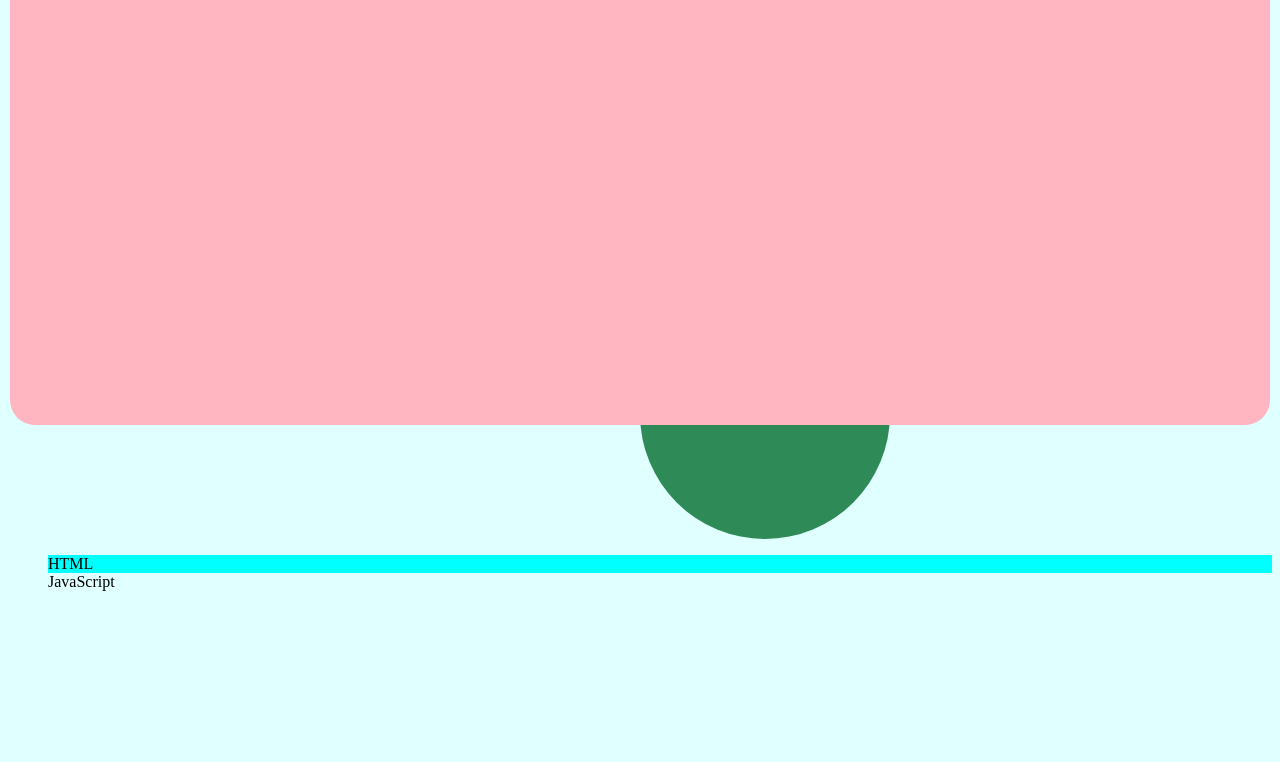
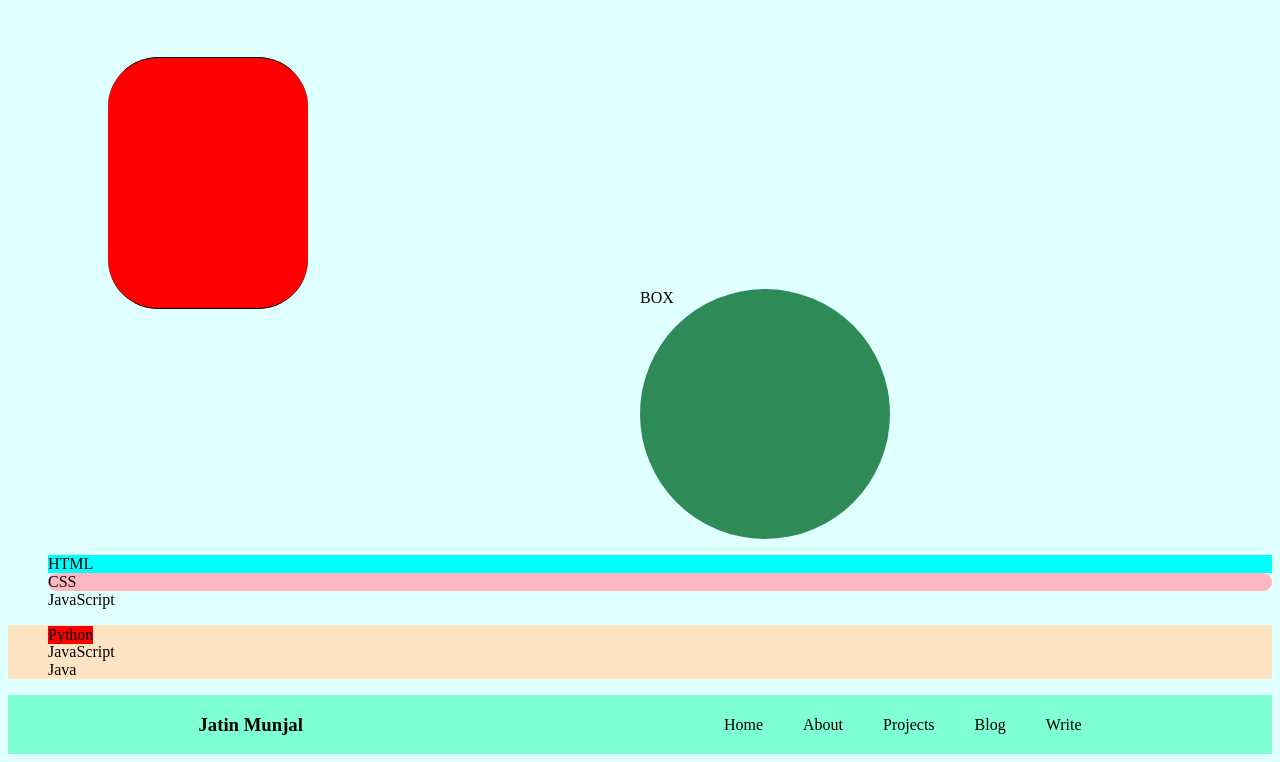
Before and after one commit to munjaljatin/frontend-web-dev, a plain HTML site: page css-positions/index.html in a window 1280 px wide. Shown: the part 365-1127 px from the top of the page. Before the commit the page ends 972 px from the top, so only its background shows below. Drawn offline with Linux system fonts and the light colour scheme.

Commit message:
css-positions updated

```diff
--- a/css-positions/index.html
+++ b/css-positions/index.html
@@ -32,5 +32,27 @@
       <li class="css">CSS</li>
       <li class="js">JavaScript</li>
     </ul>
+
+    <ul class="newlist">
+      <li>C++</li>
+      <li>JavaScript</li>
+      <li class="python">Python</li>
+      <li>Java</li>
+    </ul>
+
+    <div class="navigation">
+      <div class="left">
+        <h3>Jatin Munjal</h3>
+      </div>
+      <div class="right">
+        <ul id="links">
+          <li>Home</li>
+          <li>About</li>
+          <li>Projects</li>
+          <li>Blog</li>
+          <li>Write</li>
+        </ul>
+      </div>
+    </div>
   </body>
 </html>
--- a/css-positions/style.css
+++ b/css-positions/style.css
@@ -110,8 +110,36 @@ ul {
 
 .css {
   background-color: lightpink;
-  position: absolute;
-  /* top: 100px; */
-  inset: 10px;
+  /* position: absolute; */
   border-radius: 25px;
 }
+
+.newlist {
+  background-color: bisque;
+  position: relative;
+}
+
+.python {
+  position: absolute;
+  background-color: red;
+  /* inset: 10px; */
+  top: 1px;
+}
+
+.navigation {
+  display: flex;
+  justify-content: space-around;
+  align-items: center;
+  background-color: aquamarine;
+}
+#links {
+  display: flex;
+  justify-content: center;
+  align-items: center;
+  gap: 40px;
+}
+
+#links > li:hover {
+  border-bottom: 1px solid grey;
+  transform: 0.5s;
+}
```
